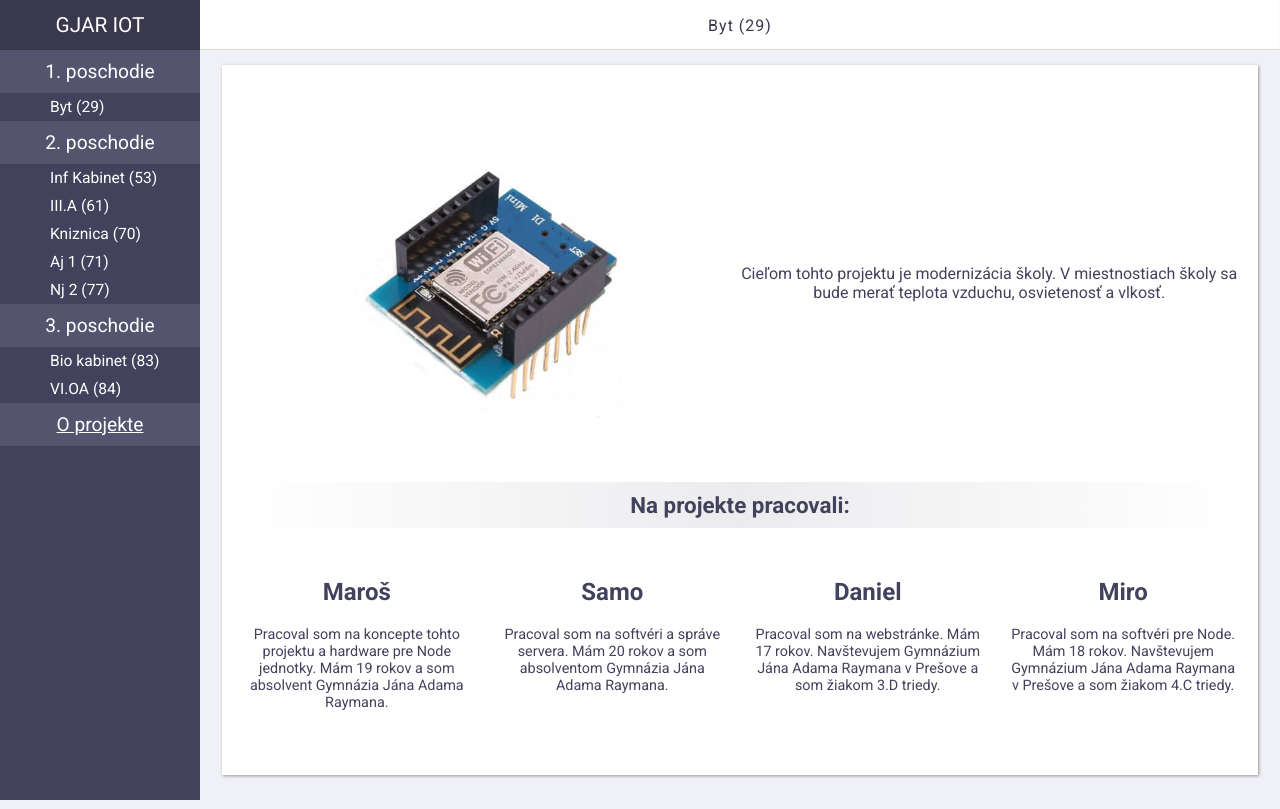
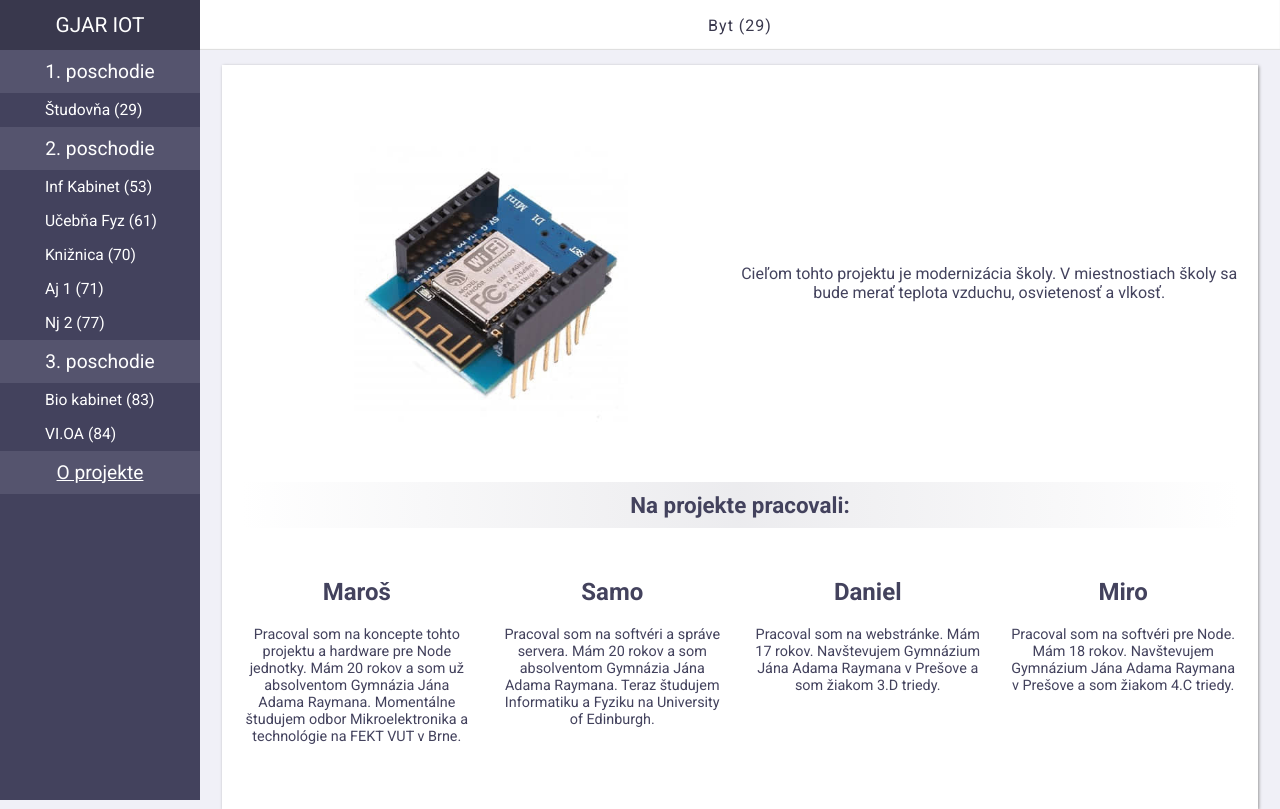
Before and after one commit to MarosMacko/GJAR_IoT, a React (Create React App) app: page /about-project in a window 1280 px wide. Built offline with nearby package versions, Linux system fonts and the light colour scheme; no server answers.

Commit message:
resolved bugs + updated info about us

```diff
--- a/src/Components/AboutUsPage/AboutUsPage.js
+++ b/src/Components/AboutUsPage/AboutUsPage.js
@@ -1,37 +1,55 @@
 import React from 'react';
 import classes from './AboutUsPage.module.css';
-import wemos from '../../assets/img/wemos.jpg'
+import wemos from '../../assets/img/wemos.jpg';
+import moment from 'moment';
 
 const aboutUsPage = () => (
 	<div className={classes.whitebox}>
 		<div className={classes.aboutProject}>
 			<div className={classes.image}>
-                <img src={wemos} alt="wemos"/>
+				<img src={wemos} alt="wemos" />
 			</div>
 			<div className={classes.aboutProjectText}>
-                <p>Cieľom tohto projektu je modernizácia školy. V miestnostiach školy sa bude merať teplota vzduchu, osvietenosť a vlkosť.</p>
+				<p>
+					Cieľom tohto projektu je modernizácia školy. V miestnostiach školy sa bude merať teplota vzduchu,
+					osvietenosť a vlkosť.
+				</p>
 			</div>
 		</div>
 		<div className={classes.about_us_title}>Na projekte pracovali:</div>
-        <div className={classes.about_us} >
+		<div className={classes.about_us}>
 			<div>
 				<h2>Maroš</h2>
-                <p>Pracoval som na koncepte tohto projektu a hardware pre Node jednotky. Mám 19 rokov a som absolvent Gymnázia Jána Adama Raymana.</p>
+				<p>
+					Pracoval som na koncepte tohto projektu a hardware pre Node jednotky. Mám{' '}
+					{moment().diff('1999-08-19', 'years')} rokov a som už absolventom Gymnázia Jána Adama Raymana.
+					Momentálne študujem odbor Mikroelektronika a technológie na FEKT VUT v Brne.
+				</p>
 			</div>
 			<div>
 				<h2>Samo</h2>
-                <p>Pracoval som na softvéri a správe servera. Mám 20 rokov a som absolventom Gymnázia Jána Adama Raymana.</p>
+				<p>
+					Pracoval som na softvéri a správe servera. Mám {moment().diff('1998-11-06', 'years')} rokov a som
+					absolventom Gymnázia Jána Adama Raymana. Teraz študujem Informatiku a Fyziku na University of
+					Edinburgh.
+				</p>
 			</div>
 			<div>
 				<h2>Daniel</h2>
-                <p>Pracoval som na webstránke. Mám 17 rokov. Navštevujem Gymnázium Jána Adama Raymana v Prešove a som žiakom 3.D triedy.</p>
+				<p>
+					Pracoval som na webstránke. Mám {moment().diff('2002-01-10', 'years')} rokov. Navštevujem Gymnázium
+					Jána Adama Raymana v Prešove a som žiakom 3.D triedy.
+				</p>
 			</div>
 			<div>
 				<h2>Miro</h2>
-                <p>Pracoval som na softvéri pre Node. Mám 18 rokov. Navštevujem Gymnázium Jána Adama Raymana v Prešove a som žiakom 4.C triedy.</p>
+				<p>
+					Pracoval som na softvéri pre Node. Mám 18 rokov. Navštevujem Gymnázium Jána Adama Raymana v Prešove
+					a som žiakom 4.C triedy.
+				</p>
 			</div>
 		</div>
 	</div>
-)
+);
 
 export default aboutUsPage;
--- a/src/Components/Boxes/Box/Box.js
+++ b/src/Components/Boxes/Box/Box.js
@@ -1,37 +1,37 @@
-import React, {Component} from 'react';
+import React, { Component } from 'react';
 import classes from './Box.module.css';
-import blueChart from '../../../assets/img/bluechart.svg'
-import greenChart from '../../../assets/img/greenchart.svg'
-import purpleChart from '../../../assets/img/purplechart.svg'
+import blueChart from '../../../assets/img/bluechart.svg';
+import greenChart from '../../../assets/img/greenchart.svg';
+import purpleChart from '../../../assets/img/purplechart.svg';
 
 class Box extends Component {
-
 	render() {
 		let graphImage = null;
 		let index = null;
-        let title =  null;
-        if(this.props.type === 'temperature') {
-            title = "Aktuálna teplota";
+		let title = null;
+		if (this.props.type === 'temperature') {
+			title = 'Aktuálna teplota';
 			index = '°C';
-            graphImage = <img src={blueChart} alt="chart"/>
-        } else if(this.props.type === 'humidity') {
-            title = "Aktuálna vlhkosť";
+			graphImage = <img src={blueChart} alt="chart" />;
+		} else if (this.props.type === 'humidity') {
+			title = 'Aktuálna vlhkosť';
 			index = '%';
-            graphImage = <img src={purpleChart} alt="chart"/>
-        } else if(this.props.type === 'brightness') {
-            title = 'Aktuálna osvietenosť';
+			graphImage = <img src={purpleChart} alt="chart" />;
+		} else if (this.props.type === 'brightness') {
+			title = 'Aktuálne osvetlenie';
 			index = '%';
-            graphImage = <img src={greenChart} alt="chart"/>
+			graphImage = <img src={greenChart} alt="chart" />;
 		}
 		return (
 			<div className={classes.Whitebox}>
 				<p>{title}</p>
-                <h1>{this.props.value}{index}</h1>
-                <div className={classes.Icon}>
-                    {graphImage}
+				<h1>
+					{this.props.value}
+					{index}
+				</h1>
+				<div className={classes.Icon}>{graphImage}</div>
 			</div>
-            </div>
-        )
+		);
 	}
 }
 
--- a/src/Components/DesktopSideDrawer/DesktopSideDrawer.module.css
+++ b/src/Components/DesktopSideDrawer/DesktopSideDrawer.module.css
@@ -1,7 +1,7 @@
 .DesktopSideDrawer {
 	height: calc(100% - 50px);
 	width: 200px;
-    background-color: #43425D;
+	background-color: #43425d;
 	position: fixed;
 	top: 50px;
 	left: 0;
@@ -16,14 +16,14 @@
 	background-color: #f0f0f71a;
 	font-size: 1.2em;
 	text-align: center;
-    padding: 10px;
+	padding: 10px 0;
 	color: white;
 }
 .DesktopSideDrawer li {
 	list-style-type: none;
-    padding: 5px 0;
+	padding: 8px 0;
 	cursor: pointer;
-    margin-left: 50px;
+	margin-left: 45px;
 	color: white;
 	font-size: .975em;
 }
--- a/src/Components/Graph/Graph.module.css
+++ b/src/Components/Graph/Graph.module.css
@@ -10,7 +10,8 @@
 
 @media (min-width: 800px) {
 	.Graph {
-		height: 650px;
+		min-height: 350px;
 		padding: 40px 30px 10px;
+		height: calc(100vh - 350px);
 	}
 }
--- a/src/Components/GraphSettings/GraphSettings.js
+++ b/src/Components/GraphSettings/GraphSettings.js
@@ -15,8 +15,8 @@ const graphSettings = (props) => {
 				<option className={classes.Item} value="1">
 					1 hodina
 				</option>
-				<option className={classes.Item} value="3">
-					3 hodiny
+				<option className={classes.Item} value="6">
+					6 hodín
 				</option>
 				<option className={classes.Item} value="24">
 					24 hodín
--- a/src/Components/SideDrawer/SideDrawer.module.css
+++ b/src/Components/SideDrawer/SideDrawer.module.css
@@ -37,7 +37,7 @@
 }
 .SideDrawer li {
 	list-style-type: none;
-    padding: 5px 0;
+	padding: 10px 0;
 	cursor: pointer;
 	margin-left: 50px;
 	color: black;
--- a/src/Components/SideDrawer/SideDrawerItems/SideDrawerItems.js
+++ b/src/Components/SideDrawer/SideDrawerItems/SideDrawerItems.js
@@ -2,10 +2,10 @@ import React from 'react';
 import { NavLink } from 'react-router-dom';
 
 const items = [
-	{ name: 'Byt', number: 29 },
+	{ name: 'Študovňa', number: 29 },
 	{ name: 'Inf Kabinet', number: 53 },
-	{ name: 'III.A', number: 61 },
-	{ name: 'Kniznica', number: 70 },
+	{ name: 'Učebňa Fyz', number: 61 },
+	{ name: 'Knižnica', number: 70 },
 	{ name: 'Aj 1', number: 71 },
 	{ name: 'Nj 2', number: 77 },
 	{ name: 'Bio kabinet', number: 83 },
--- a/src/Containers/Layout/Layout.js
+++ b/src/Containers/Layout/Layout.js
@@ -48,18 +48,25 @@ class Layout extends Component {
 
 		const beforeTimeHours = moment().subtract(defaultSelectedInterval, 'hours');
 
-		this.setState({
+		const times = {
 			timeTo: formatDate(moment()),
 			timeFrom: formatDate(moment(beforeTimeHours)),
 			beforeTimeHours: beforeTimeHours,
 			todayHours: moment().format('LTS')
+		};
+
+		this.setState({
+			timeTo: times.timeTo,
+			timeFrom: times.timeFrom,
+			beforeTimeHours: times.beforeTimeHours,
+			todayHours: times.todayHours
 		});
 
 		const parseData = {
 			room: roomNumber,
 			time: {
-				'time-from': `${this.state.timeFrom} ${moment(this.state.beforeTimeHours).format('LTS')}`,
-				'time-to': `${this.state.timeTo} ${this.state.todayHours}`
+				'time-from': `${times.timeFrom} ${moment(times.beforeTimeHours).format('LTS')}`,
+				'time-to': `${times.timeTo} ${times.todayHours}`
 			}
 		};
 		if (this.state.activeRoomNumber !== roomNumber || this.state.activeRoomNumber === null) {
@@ -94,7 +101,7 @@ class Layout extends Component {
 	};
 
 	componentDidMount() {
-		this.changeActiveRoomHandler('Byt (29)', 16);
+		this.changeActiveRoomHandler('Byt (29)', 29);
 	}
 
 	setSelectedInterval = (interval) => {
--- a/src/Containers/Layout/Layout.module.css
+++ b/src/Containers/Layout/Layout.module.css
@@ -1,7 +1,9 @@
 .Content {
 	min-height: 700px;
+	position: relative;
+	height: calc(100vh - 65px);
+	flex: 1;
 	margin-top: 65px;
-    position: relative;
 }
 .Navbar {
 	position: fixed;
--- a/src/Containers/MainPage/MainPage.module.css
+++ b/src/Containers/MainPage/MainPage.module.css
@@ -1,3 +1,7 @@
 .MainPage {
-    margin: 0 2%;
+	margin: 0 2%;
+	height: 100%;
+	flex: 2;
+	flex-direction: column;
+	align-content: stretch;
 }
```
Lines whose indentation alone changed are shown as unchanged.
